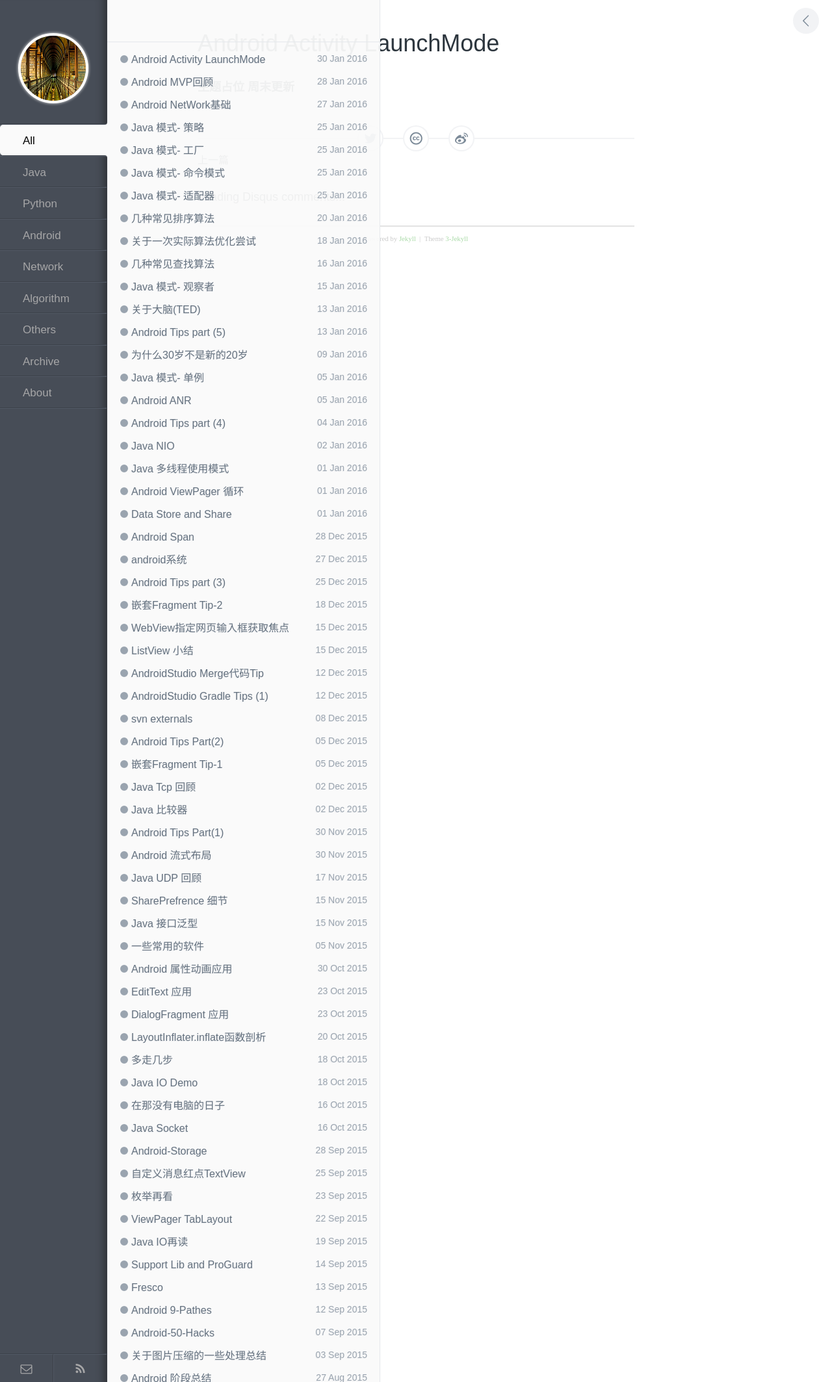
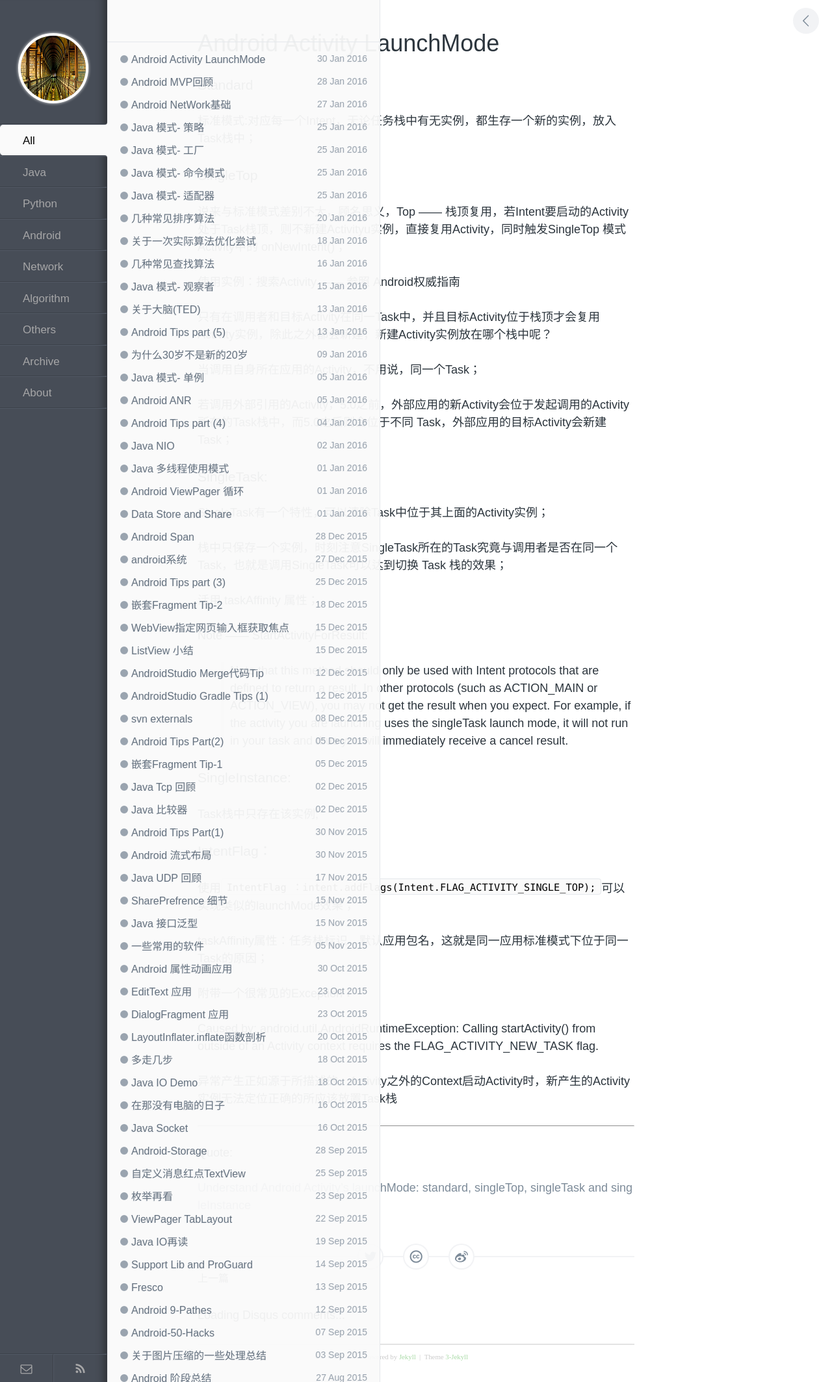
Before and after one commit to enlipan/enlipan.github.io, a Jekyll site: the page built from _posts/2016-01-30-android-launchmode.md, in a window 1280 px wide. Shown: the whole page at 65% size. Built offline with Jekyll 4.4.1, drawn with Linux system fonts in a browser that asks for light colours; nearby versions of some CDN libraries; comment, search, counter and statistics services are not loaded.

Commit message:
post pages activity launchmode tips

```diff
--- a/_posts/2016-01-30-android-launchmode.md
+++ b/_posts/2016-01-30-android-launchmode.md
@@ -3,5 +3,66 @@
 title: Android Activity LaunchMode
 category: android
 ---
+### Standard
 
-**主题占位 周末更新**
+标准模式:对应每一个Intent，无论任务栈中有无实例，都生存一个新的实例，放入Task栈中；
+
+
+
+
+### SingleTop
+
+说来与标准模式差别不大，顾名思义，Top —— 栈顶复用，若Intent要启动的Activity处于Task栈顶，则不新建Activityu实例，直接复用Activity，同时触发SingleTop 模式 Activity中的 onNewIntent()；
+
+使用实例：搜索Activity —— 参照 Android权威指南
+
+只有在调用者和目标Activity在同一Task中，并且目标Activity位于栈顶才会复用Activity实例，除此之外都会新建，新建Activity实例放在哪个栈中呢？
+
+当调用自身所在应用的Activity，不用说，同一个Task；
+
+若调用外部引用的Activity，5.0之前，外部应用的新Activity会位于发起调用的Activity所在的Task栈中，而5.0之后则会位于不同 Task，外部应用的目标Activity会新建Task；
+
+### SingleTask:
+
+SingleTask有一个特性，可以清除Task中位于其上面的Activity实例；
+
+栈中只保存一个实例，时刻注意SingleTask所在的Task究竟与调用者是否在同一个Task，也就是调用SingleTask可以达到切换 Task 栈的效果；
+
+活用 taskAffinity 属性；
+
+
+
+
+Note —— StartActivityForResult:
+
+> Note that this method should only be used with Intent protocols that are defined to return a result. In other protocols (such as ACTION_MAIN or ACTION_VIEW), you may not get the result when you expect. For example, if the activity you are launching uses the singleTask launch mode, it will not run in your task and thus you will immediately receive a cancel result.
+
+### SingleInstance:
+
+Task栈中只存在该实例;
+
+
+
+
+### IntentFlag：
+
+使用`IntentFlag ：intent.addFlags(Intent.FLAG_ACTIVITY_SINGLE_TOP);`可以实现类似的launchMode效果；
+
+
+
+taskAffinity属性：任务栈标识，默认应用包名，这就是同一应用标准模式下位于同一Task的原因；
+
+
+
+
+附带一个很常见的Exception：
+
+Caused by: android.util.AndroidRuntimeException: Calling startActivity() from outside of an Activity  context requires the FLAG_ACTIVITY_NEW_TASK flag.
+
+异常产生正如源于所描述的，Activity之外的Context启动Activity时，新产生的Activity实例无法定位正确的所应该放置Task栈
+
+---
+
+Quote:
+
+[Understand Android Activity's launchMode: standard, singleTop, singleTask and singleInstance](http://inthecheesefactory.com/blog/understand-android-activity-launchmode/en)
```
